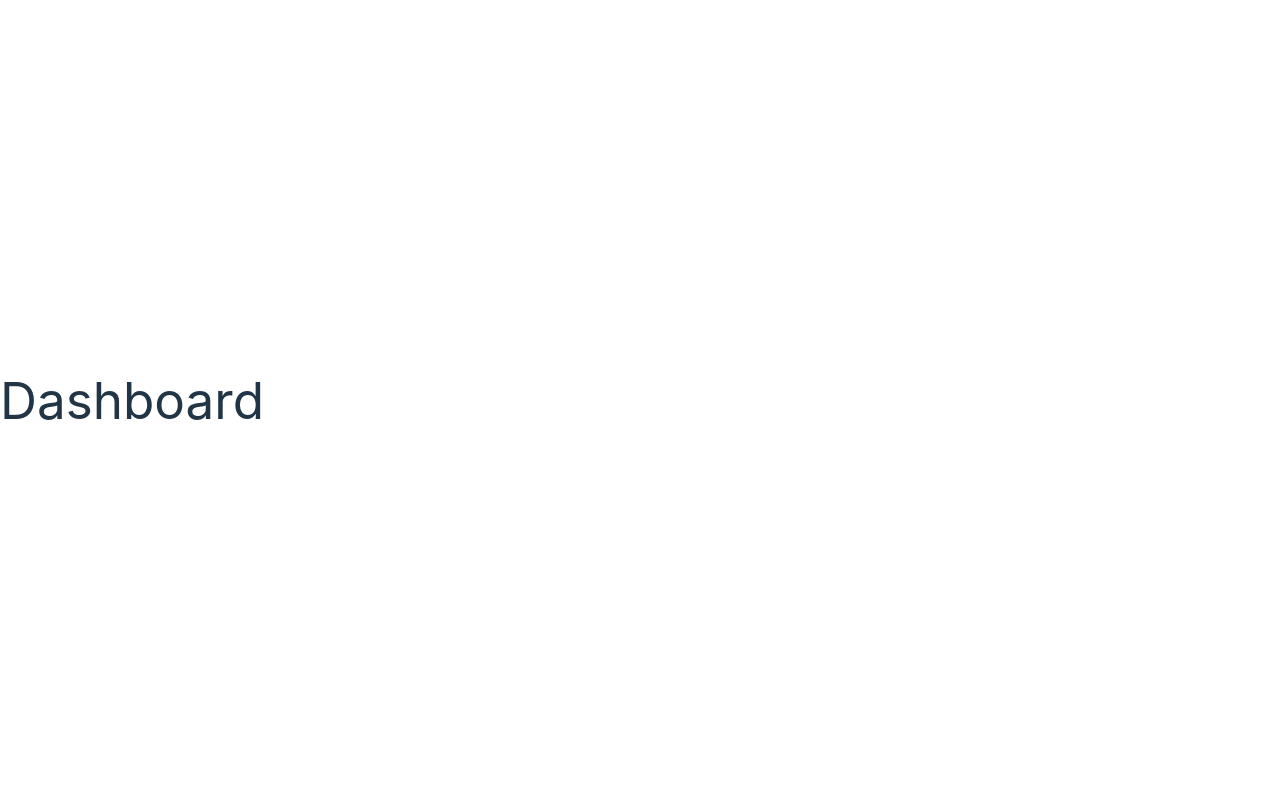
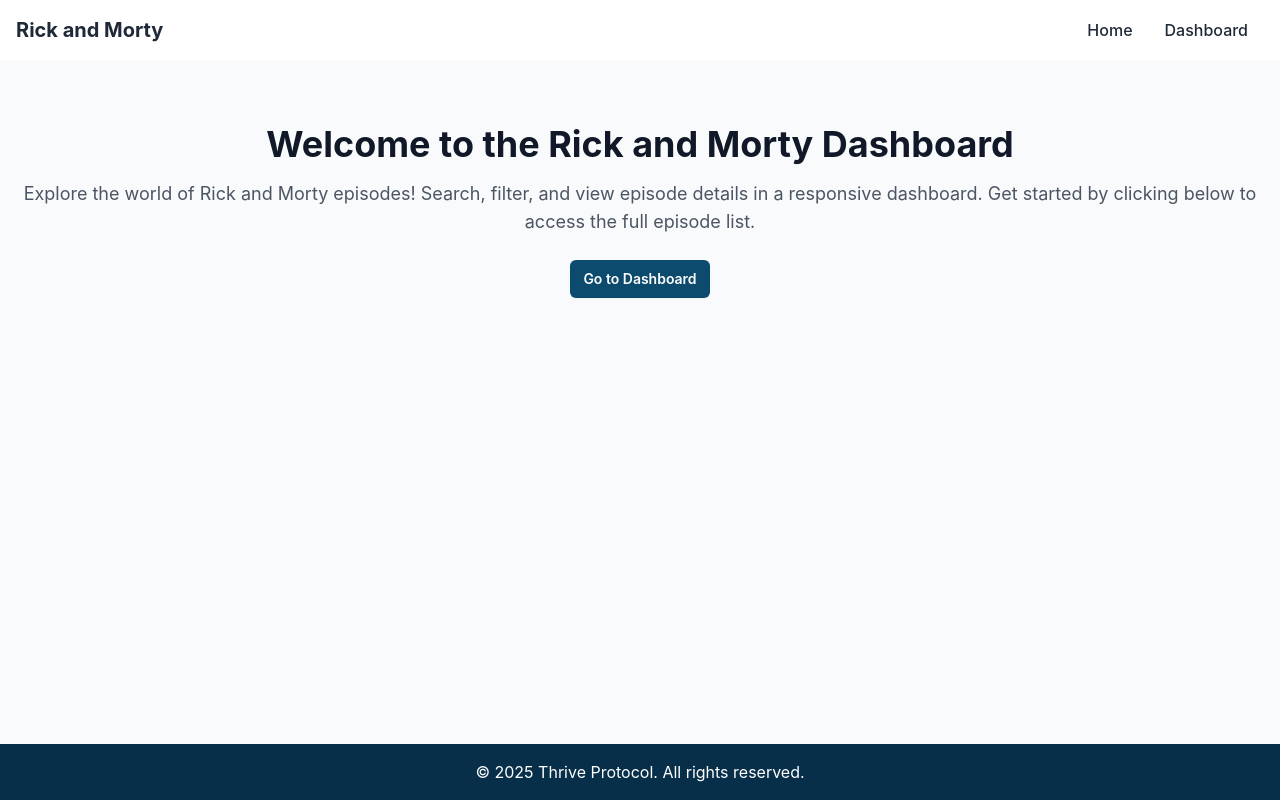
Before and after one commit to arianakadriu/thrive-protocol-dashboard-task, a React (Vite) app: page / in a window 1280 px wide. Built offline with nearby package versions, Linux system fonts and the light colour scheme.

Commit message:
Created Landing Page: Home component, Button, Header and Footer reusable component.

```diff
--- a/src/App.tsx
+++ b/src/App.tsx
@@ -1,19 +1,19 @@
-import React from 'react';
-import { BrowserRouter as Router, Route, Routes } from 'react-router-dom';
-import Dashboard from './pages/Dashboard';
-import Details from './pages/Details';
+import React from "react";
+import { BrowserRouter as Router, Route, Routes } from "react-router-dom";
+import Dashboard from "./pages/Dashboard";
+import Details from "./pages/Details";
+import Home from "./components/Home";
 
 const App: React.FC = () => {
   return (
     <Router>
-      <div>
         <Routes>
-          <Route path="/" element={<Dashboard />} />
+          <Route path="/" element={<Home />} />
+          <Route path="/dashboard" element={<Dashboard />} />
           <Route path="/details" element={<Details />} />
         </Routes>
-      </div>
     </Router>
   );
-}
+};
 
 export default App;
--- /dev/null
+++ b/src/components/Button.tsx
@@ -0,0 +1,20 @@
+import React from 'react';
+
+interface IProps {
+  title: string;
+  onClick: () => void;
+}
+
+const Button: React.FC<IProps> = ({ title, onClick }) => {
+  return (
+    <button
+      type="button"
+      onClick={onClick}
+      className="inline-flex w-auto justify-center rounded-md bg-sky-900 px-3 py-2 text-sm font-semibold text-white shadow-sm hover:bg-sky-950"
+    >
+      {title}
+    </button>
+  );
+};
+
+export default Button;
--- /dev/null
+++ b/src/components/Footer.tsx
@@ -0,0 +1,13 @@
+import React from 'react';
+
+const Footer: React.FC = () => {
+  return (
+    <footer className="bg-sky-950 text-white py-4 px-6">
+      <div className="text-center">
+        <p>&copy; 2025 Thrive Protocol. All rights reserved.</p>
+      </div>
+    </footer>
+  );
+};
+
+export default Footer;
--- /dev/null
+++ b/src/components/Header.tsx
@@ -0,0 +1,18 @@
+import React from 'react';
+import { Link } from 'react-router-dom';
+
+const Header: React.FC = () => {
+  return (
+    <header className="bg-white shadow-md">
+      <div className="max-w-7xl mx-auto px-4 py-4 flex justify-between items-center">
+        <h1 className="text-xl font-bold text-gray-800">Rick and Morty</h1>
+        <nav>
+          <Link to="/" className="text-gray-800 hover:text-blue-500 px-4">Home</Link>
+          <Link to="/dashboard" className="text-gray-800 hover:text-blue-500 px-4">Dashboard</Link>
+        </nav>
+      </div>
+    </header>
+  );
+};
+
+export default Header;
--- /dev/null
+++ b/src/components/Home.tsx
@@ -0,0 +1,34 @@
+import React from "react";
+import Header from "../components/Header";
+import Footer from "../components/Footer";
+import Button from "./Button";
+import { useNavigate } from "react-router-dom";
+
+const Home: React.FC = () => {
+  const navigate = useNavigate();
+
+  const redirectToDashboard = () => {
+    navigate("/dashboard");
+  };
+  return (
+    <div className="flex flex-col min-h-screen">
+      <Header />
+      <main className="flex-grow bg-gray-50 px-4 py-16">
+        <div className="max-w-7xl mx-auto text-center">
+          <h1 className="text-4xl font-bold text-gray-900 mb-4">
+            Welcome to the Rick and Morty Dashboard
+          </h1>
+          <p className="text-lg text-gray-600 mb-6">
+            Explore the world of Rick and Morty episodes! Search, filter, and
+            view episode details in a responsive dashboard. Get started by
+            clicking below to access the full episode list.
+          </p>
+          <Button title="Go to Dashboard" onClick={redirectToDashboard} />
+        </div>
+      </main>
+      <Footer />
+    </div>
+  );
+};
+
+export default Home;
--- a/src/index.css
+++ b/src/index.css
@@ -28,10 +28,6 @@ a:hover {
 
 body {
   margin: 0;
-  display: flex;
-  place-items: center;
-  min-width: 320px;
-  min-height: 100vh;
 }
 
 h1 {
--- a/src/pages/Dashboard.tsx
+++ b/src/pages/Dashboard.tsx
@@ -1,11 +1,17 @@
-import React from 'react';
+import React from "react";
+import Header from "../components/Header";
+import Footer from "../components/Footer";
 
 const Dashboard: React.FC = () => {
   return (
-    <div>
-      <h1>Dashboard</h1>
-    </div>
+    <>
+      <Header />
+      <main className="flex-grow p-6">
+        <h2 className="text-xl font-semibold mb-4">Dashboard</h2>
+      </main>
+      <Footer />
+    </>
   );
-}
+};
 
 export default Dashboard;
--- a/src/pages/Details.tsx
+++ b/src/pages/Details.tsx
@@ -1,11 +1,17 @@
-import React from 'react';
+import React from "react";
+import Header from "../components/Header";
+import Footer from "../components/Footer";
 
 const Details: React.FC = () => {
   return (
-    <div>
-      <h1>Details Page</h1>
+    <div className="w-full">
+      <Header />
+      <main className="flex-grow p-6">
+        <h2 className="text-xl font-semibold mb-4">Details</h2>
+      </main>
+      <Footer />
     </div>
   );
-}
+};
 
 export default Details;
```
